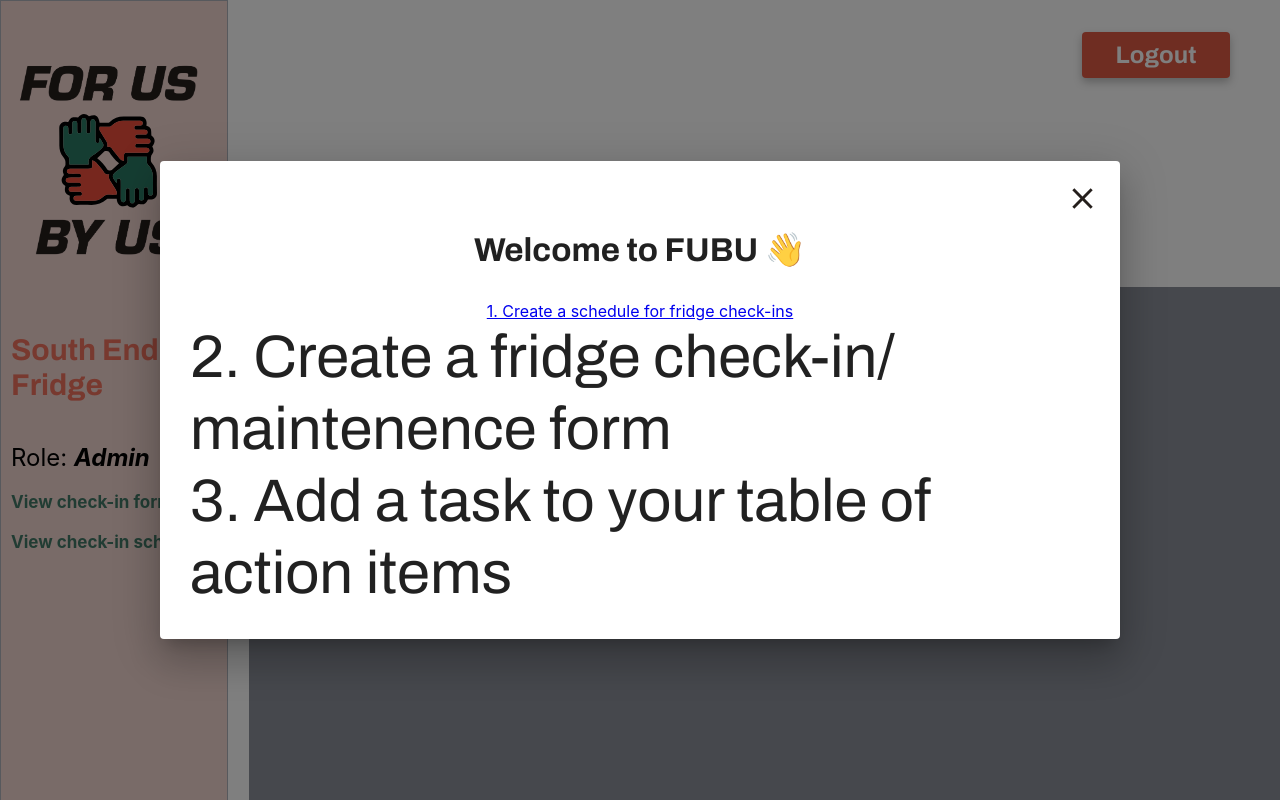
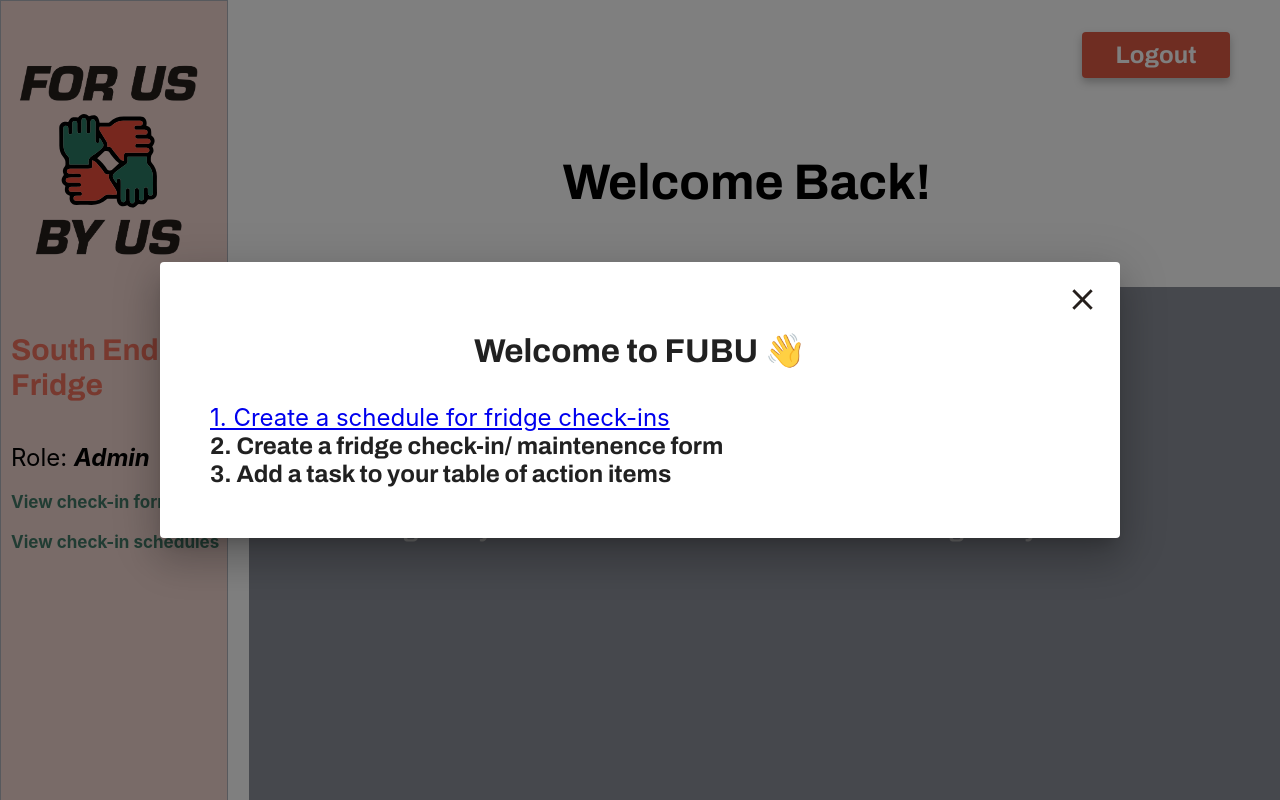
Before and after one commit to skylarsoehl/FUBU, a React (Create React App) app: page /dashboard-admin in a window 1280 px wide. Shown: the top 800 px of the page. Built offline with nearby package versions, Linux system fonts and the light colour scheme.

Commit message:
modal stuff

```diff
--- a/src/pages/admin/next-steps-modal.js
+++ b/src/pages/admin/next-steps-modal.js
@@ -56,10 +56,10 @@
 const DialogContent = withStyles((theme) => ({
   root: {
     paddingTop: theme.spacing(2),
-    padding: "30px",
+    padding: "50px",
     display: "flex",
     flexWrap: "wrap",
-    justifyContent: "center",
+    fontSize: '24px',
   },
 }))(MuiDialogContent);
 
@@ -89,13 +89,13 @@
               </Link>
             </Grid>
           </Grid>
-          <Grid item>
-            <Typography variant="h2">
+          <Grid item xs={12}>
+            <Typography variant="h3">
               2. Create a fridge check-in/ maintenence form
             </Typography>
           </Grid>
-          <Grid item>
-            <Typography variant="h2">
+          <Grid item xs={12}>
+            <Typography variant="h3">
               3. Add a task to your table of action items
             </Typography>
           </Grid>
```
